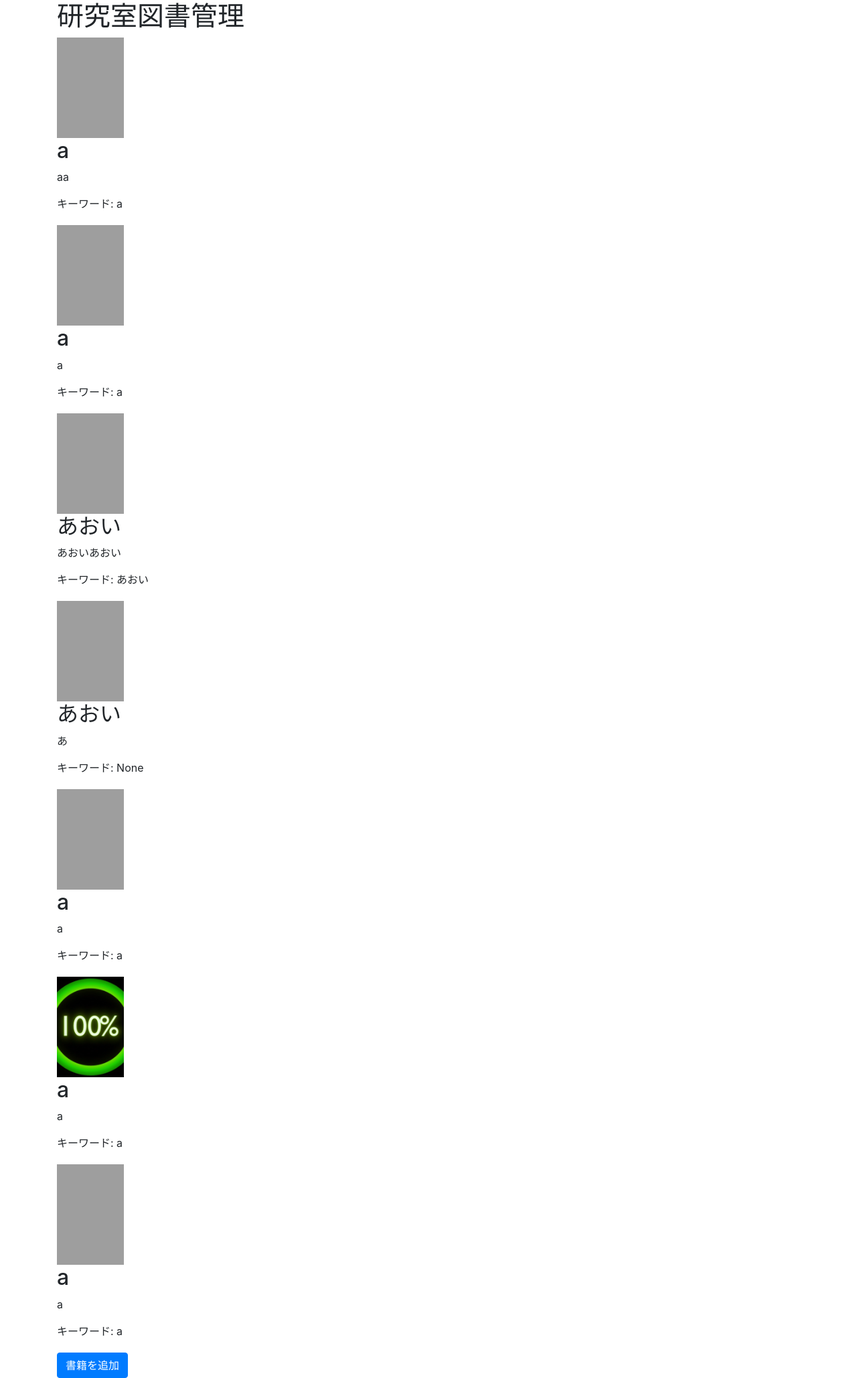
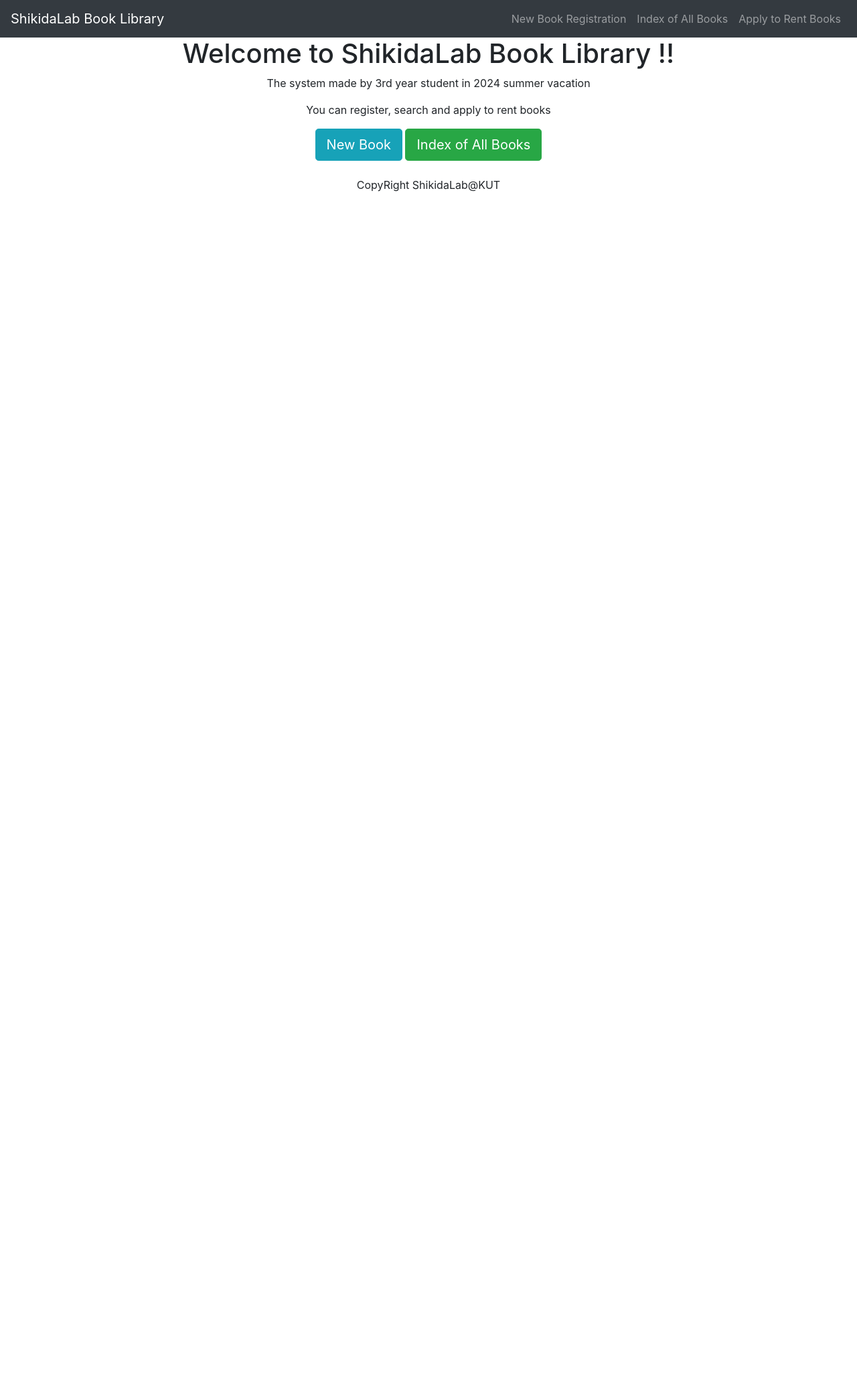
Before and after one commit to Aoi-Okayama0930/mini-software, a FastAPI app: page / in a window 1280 px wide. Shown: the whole page at 67% size. After the commit the page ends 286 px from the top, so only its background shows below. Run offline with FastAPI, Linux system fonts and the light colour scheme; data comes from the database, SQL or seed files in the repository; both versions use the stored data as it was after the commit; some libraries are stand-ins or nearby versions; grey boxes are pictures that could not be loaded.

Commit message:
デザイン修正

```diff
--- a/fastapi-app/main.py
+++ b/fastapi-app/main.py
@@ -1,6 +1,7 @@
 from fastapi import FastAPI, Request, Form, UploadFile, File, HTTPException
 from fastapi.responses import RedirectResponse, HTMLResponse
 from fastapi.templating import Jinja2Templates
+from fastapi.staticfiles import StaticFiles
 import sqlite3
 from pathlib import Path
 import shutil
@@ -20,12 +21,15 @@ DATABASE_PATH = Path(DB_NAME)
 UPLOAD_FOLDER = "./static/uploads/"
 Path(UPLOAD_FOLDER).mkdir(parents=True, exist_ok=True)
 
+# 静的ファイルのルートを追加
+app.mount("/static", StaticFiles(directory="static"), name="static")
+
 # データベースの初期化関数
 def init_db():
     # データベースに接続
     connection = sqlite3.connect(DB_NAME)
     cursor = connection.cursor()
-    # contactsテーブルを作成 (存在しない場合のみ)
+    # booksテーブルを作成 (存在しない場合のみ)
     cursor.execute('''
         CREATE TABLE IF NOT EXISTS books (
                 id INTEGER PRIMARY KEY AUTOINCREMENT,
@@ -36,22 +40,19 @@ def init_db():
                 cover_image TEXT
         )
     ''')
-    # 初期データの挿入 (任意)
+    # keywordsテーブルを作成
     cursor.execute('''
         CREATE TABLE IF NOT EXISTS keywords (
                 id INTEGER PRIMARY KEY AUTOINCREMENT,
                 keyword TEXT NOT NULL UNIQUE
             )
     ''')
-    # 変更を保存し、接続を閉じる
     connection.commit()
     connection.close()
-
 
 @app.on_event("startup")
 async def startup():
     init_db()
-
 
 # ホームページを表示するエンドポイント
 @app.get("/", response_class=HTMLResponse)
@@ -68,6 +69,14 @@ async def add_book(request: Request):
         cursor = conn.cursor()
         keywords = cursor.execute('SELECT keyword FROM keywords').fetchall()
     return templates.TemplateResponse("add_book.html", {"request": request, "keywords": keywords})
+
+# All booksページのルート設定
+@app.get("/all_books", response_class=HTMLResponse)
+async def all_books(request: Request):
+    with sqlite3.connect(DB_NAME) as conn:
+        cursor = conn.cursor()
+        books = cursor.execute('SELECT * FROM books').fetchall()
+    return templates.TemplateResponse("all_books.html", {"request": request, "books": books})
 
 # 新しい書籍を追加するエンドポイント
 @app.post("/addBook")
@@ -89,7 +98,6 @@ async def addBook(request: Request, title: str = Form(...), author: str = Form(.
             VALUES (?, ?, ?, ?, ?)
         ''', (title, author, isbn, keywords if keywords else None, cover_image_filename))
 
-        # キーワードが入力されていた場合のみ処理
         if keywords:
             for keyword in keywords.split(','):
                 try:
@@ -98,14 +106,11 @@ async def addBook(request: Request, title: str = Form(...), author: str = Form(.
                         VALUES (?)
                     ''', (keyword.strip(),))
                 except sqlite3.IntegrityError:
-                    # すでに存在するキーワードの場合は無視
                     pass
 
         conn.commit()
 
     return RedirectResponse(url='/', status_code=303)
-
-
 
 # 図書リストを表示するエンドポイント
 @app.get('/showLibrary', response_class=HTMLResponse)
--- a/fastapi-app/templates/base.html
+++ b/fastapi-app/templates/base.html
@@ -17,6 +17,24 @@
     </style>
 </head>
 <body>
+    <!-- ナビゲーションバー -->
+    <nav class="navbar navbar-expand-lg navbar-dark bg-dark">
+        <a class="navbar-brand" href="/">ShikidaLab Book Library</a>
+        <div class="collapse navbar-collapse">
+            <ul class="navbar-nav ml-auto">
+                <li class="nav-item">
+                    <a class="nav-link" href="{{ url_for('add_book') }}">New Book Registration</a>
+                </li>
+                <li class="nav-item">
+                    <a class="nav-link" href="{{ url_for('all_books') }}">Index of All Books</a>
+                </li>
+                <li class="nav-item">
+                    <a class="nav-link" href="#">Apply to Rent Books</a>
+                </li>
+            </ul>
+        </div>
+    </nav>
+
     <div class="container">
         {% block content %}{% endblock %}
     </div>
--- a/fastapi-app/templates/home.html
+++ b/fastapi-app/templates/home.html
@@ -1,24 +1,19 @@
 {% extends "base.html" %}
 
 {% block title %}
-Library Home
+ShikidaLab Book Library
 {% endblock %}
 
 {% block content %}
-<h1>研究室図書管理</h1>
+<div class="text-center">
+    <h1>Welcome to ShikidaLab Book Library !!</h1>
+    <p>The system made by 3rd year student in 2024 summer vacation</p>
+    <p>You can register, search and apply to rent books</p>
 
-<!-- 図書リストを表示 -->
-<div class="book-list">
-    {% for book in books %}
-    <div class="book-item">
-        <img src="/static/uploads/{{ book[5] }}" alt="Book Cover" class="book-cover">
-        <h2>{{ book[1] }}</h2>
-        <p>{{ book[2] }}</p>
-        <p>キーワード: {{ book[4] }}</p>
-    </div>
-    {% endfor %}
+    <!-- ボタン配置 -->
+    <a href="{{ url_for('add_book') }}" class="btn btn-info btn-lg">New Book</a>
+    <a href="{{ url_for('all_books') }}" class="btn btn-success btn-lg">Index of All Books</a>
+
+    <p class="mt-4">CopyRight ShikidaLab@KUT</p>
 </div>
-
-<!-- 書籍追加ページへのリンク -->
-<a class="btn btn-primary" href="{{ url_for('add_book') }}">書籍を追加</a>
 {% endblock %}
```
Also changed, not shown: fastapi-app/templates/all_books.html (added, +30 -0 lines), fastapi-app/library.db, fastapi-app/static/uploads/スクリーンショット 2024-07-16 132502.png (added).
